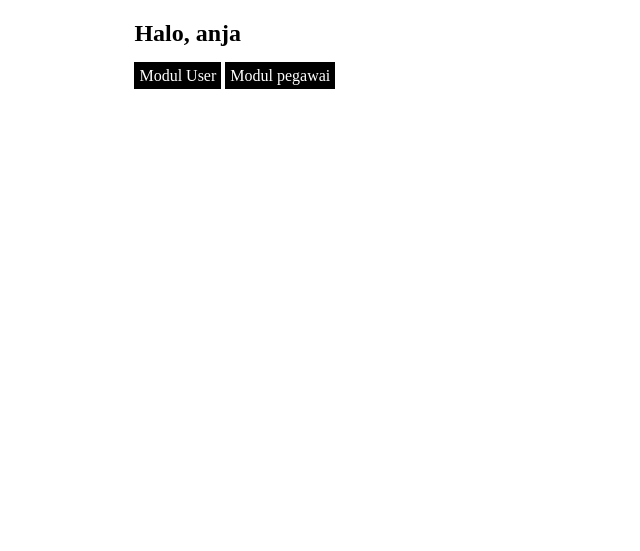
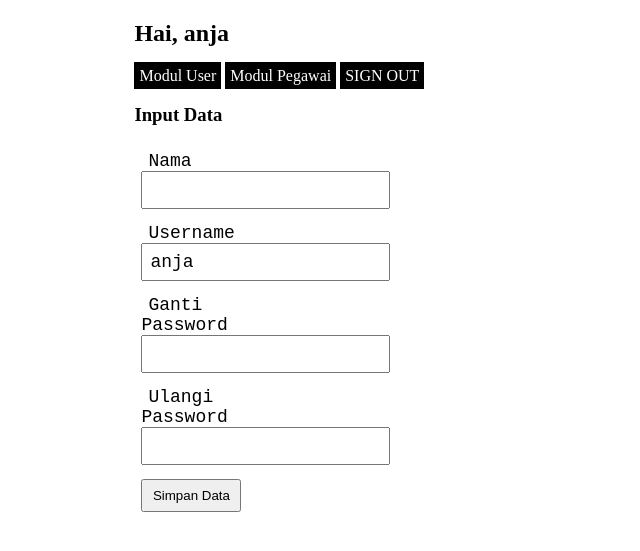
Before and after one commit to Creiseu/matkul_webprog, a PHP site: page /home.php?modul=mod_user&aksi=ubah&user=anja in a window 1280 px wide. Shown: the top 551 px of the page, without its empty margins (0-640 px from the left). Run offline with PHP 8.4, Linux system fonts and the light colour scheme; a user stored in the database is signed in; data comes from the database, SQL or seed files in the repository; data that the repository does not hold is empty.

Commit message:
Add files via upload

```diff
--- a/latihanlogin/ceklogin.php
+++ b/latihanlogin/ceklogin.php
@@ -1,11 +1,11 @@
 <?php
-require_once("koneksidb.php");
+require_once("koneksi_db.php");
 session_start();
 $usernya = ($_POST["txt_user"]);
 $passnya = md5($_POST["txt_pasw"]);
     echo $usernya."<br>";
     echo $passnya."<br>";
-        $query_login = mysqli_query($koneksidb, "SELECT * FROM mst_user where password='".$passnya."'
+        $query_login = mysqli_query($koneksi_db, "SELECT * FROM mst_user where password='".$passnya."'
         AND BINARY username='".$usernya."' ");
         $cekhasil = mysqli_num_rows($query_login); //jumlah data yang ditemukan
         $hasil = mysqli_fetch_array($query_login); //variabel yang menampung hasil query
--- /dev/null
+++ b/latihanlogin/config.js
@@ -0,0 +1,18 @@
+document.getElementById("txt_nama").onkeyup = function(){
+    let txnama = document.getElementById("txt_nama").value;
+    let txnama2 = txnama.toUpperCase();
+    document.getElementById("txt_nama").value = txnama2;
+};
+document.getElementById("txt_pasw2").onchange = function(){
+    let pass1 = document.getElementById("txt_pasw").value;
+    let pass2 = document.getElementById("txt_pasw2").value;
+    if(pass1 === pass2){
+        alert ("Password sama");
+        document.getElementById("btn").disabled = false;
+    }else{
+        document.getElementById("btn").disabled = true;
+        alert ("Password Tidak Sama");
+
+    }
+
+};
--- a/latihanlogin/home.php
+++ b/latihanlogin/home.php
@@ -1,5 +1,8 @@
 <?php
+require_once("koneksi_db.php");
 session_start();
+// require_once("config.php");
+// securitylogin();
 ?>
 <!DOCTYPE html>
 <html lang="en">
@@ -7,14 +10,28 @@ session_start();
     <meta charset="UTF-8">
     <meta http-equiv="X-UA-Compatible" content="IE=edge">
     <meta name="viewport" content="width=device-width, initial-scale=1.0">
-    <title>Document</title>
+    <title>Home Admin</title>
     <link rel="stylesheet" href="style.css">
 </head>
 <body>
     <div class="container">
-        <h2>Halo, <?php echo $_SESSION['namalog'] ?> </h2>
-        <a href="" class="btn">Modul User</a>
-        <a href="" class="btn">Modul pegawai</a>
+        <h2>Hai, <?= $_SESSION['namalog']?></h2>
+        <a class="btn" href="?modul=mod_user">Modul User</a>
+        <a class="btn" href="?modul=mod_pegawai">Modul Pegawai</a>
+        <a class="btn" href="signout.php">SIGN OUT</a>
     </div>
+    <div class="col-md konten">
+      <?php
+      if(isset($_GET["modul"]) && !isset($_GET["aksi"])){
+        include_once("".$_GET["modul"]."/index.php");
+      }
+      else if(isset($_GET["modul"]) && isset($_GET["aksi"])){
+        include_once("".$_GET["modul"]."/form.php");
+      }
+      ?>
+    </div>
+
+
+    <script src="config.js" ></script>
 </body>
 </html>
--- a/latihanlogin/index.php
+++ b/latihanlogin/index.php
@@ -1,5 +1,5 @@
 <?php
-require_once("koneksidb.php");
+require_once("koneksi_db.php");
 ?>
 <!DOCTYPE html>
 <html lang="en">
--- /dev/null
+++ b/latihanlogin/koneksi_db.php
@@ -0,0 +1,15 @@
+<?php
+    $servername = "localhost";
+    $database = "dbperusahaan";
+    $user_db = "root";
+    $pass_db = "";
+
+    $koneksi_db = mysqli_connect($servername, $user_db, $pass_db, $database);
+    if(!$koneksi_db){
+        echo "Koneksi Gagal";
+        exit;
+    }
+    // else{
+    //     echo "Koneksi Berhasil";
+    // }
+?>
--- /dev/null
+++ b/latihanlogin/mod_user/form.php
@@ -0,0 +1,86 @@
+<?php
+    if($_GET["aksi"] == "tambah"){
+?>
+
+<div class="container">
+    <h3>Input Data</h3>
+    <form action="mod_user/proses_add.php" method="post">
+        <div class="col">
+            <label for="txt_nama">Nama</label>
+            <input type="text" name="txt_nama" id="txt_nama"
+            oninvalid="this.setCustomValidity('Username Wajib Diisi')"
+            required="true"
+            oninput="setCustomValidity('')"/>
+        </div>
+        <div class="col">
+            <label for="txt_user">Username</label>
+            <input type="text" name="txt_user" id="txt_user"
+            oninvalid="this.setCustomValidity('Username Wajib Diisi')"
+            required="true"
+            oninput="setCustomValidity('')"/>
+        </div>
+        <div class="col">
+            <label for="txt_pasw">Password</label>
+            <input type="password" name="txt_pasw" id="txt_pasw"
+            oninvalid="this.setCostomValidity('username Wajib Diisi')"
+            required="true"
+            oninput="setCostomValidity('')"/>
+        </div>
+        <div class="col">
+            <label for="txt_pasw2"> Ulangi Password</label>
+            <input type="password" name="txt_pasw2" id="txt_pasw2"
+            oninvalid="this.setCostomValidity('username Wajib Diisi')"
+            required="true"
+            oninput="setCostomValidity('')"/>
+        </div>
+        <div class="col">
+            <button type="submit" name="btn_login" id="btn">Simpan Data</button>
+        </div>
+    </form>
+</div>
+<?php }
+     if($_GET["aksi"] == "ubah"){
+        $usernya = $_GET['user'];
+        $query_getdata = mysqli_query($koneksi_db,
+        "SELECT * FROM mst_user WHERE username='".$usernya."'");
+        $data = mysqli_fetch_array($query_getdata);
+
+
+?>
+<div class="container">
+    <h3>Input Data</h3>
+    <form action="mod_user/proses_add.php" method="post">
+        <div class="col">
+            <label for="txt_nama">Nama</label>
+            <input type="text" name="txt_nama" id="txt_nama"
+            oninvalid="this.setCustomValidity('Username Wajib Diisi')"
+            required="true"
+            oninput="setCustomValidity('')" value="<?php echo $data["nama"] ?>"/>
+        </div>
+        <div class="col">
+            <label for="txt_user">Username</label>
+            <input type="text" name="txt_user" id="txt_user" readonly
+            oninvalid="this.setCustomValidity('Username Wajib Diisi')"
+            required="true"
+            oninput="setCustomValidity('')" value="<?php echo $data["username"] ?>"/>
+        </div>
+        <div class="col">
+            <label for="txt_pasw"> Ganti Password</label>
+             <input type="hidden" name="pass_lama" value="<?php echo $data["password"]?>" >
+            <input type="password" name="txt_pasw" id="txt_pasw"
+
+            />
+        </div>
+        <div class="col">
+            <label for="txt_pasw2"> Ulangi Password</label>
+            <input type="password" name="txt_pasw2" id="txt_pasw2"
+            />
+        </div>
+        <div class="col">
+            <button type="submit" name="btn_login" id="btn">Simpan Data</button>
+        </div>
+    </form>
+</div>
+<?php
+    }
+?>
```
Also changed, not shown: latihanlogin/config.php (added, +10 -0 lines), latihanlogin/mod_user/index.php (+29 -0 lines), latihanlogin/mod_user/proses_add.php (added, +23 -0 lines), latihanlogin/mod_user/proses_edit.php (added, +22 -0 lines).
